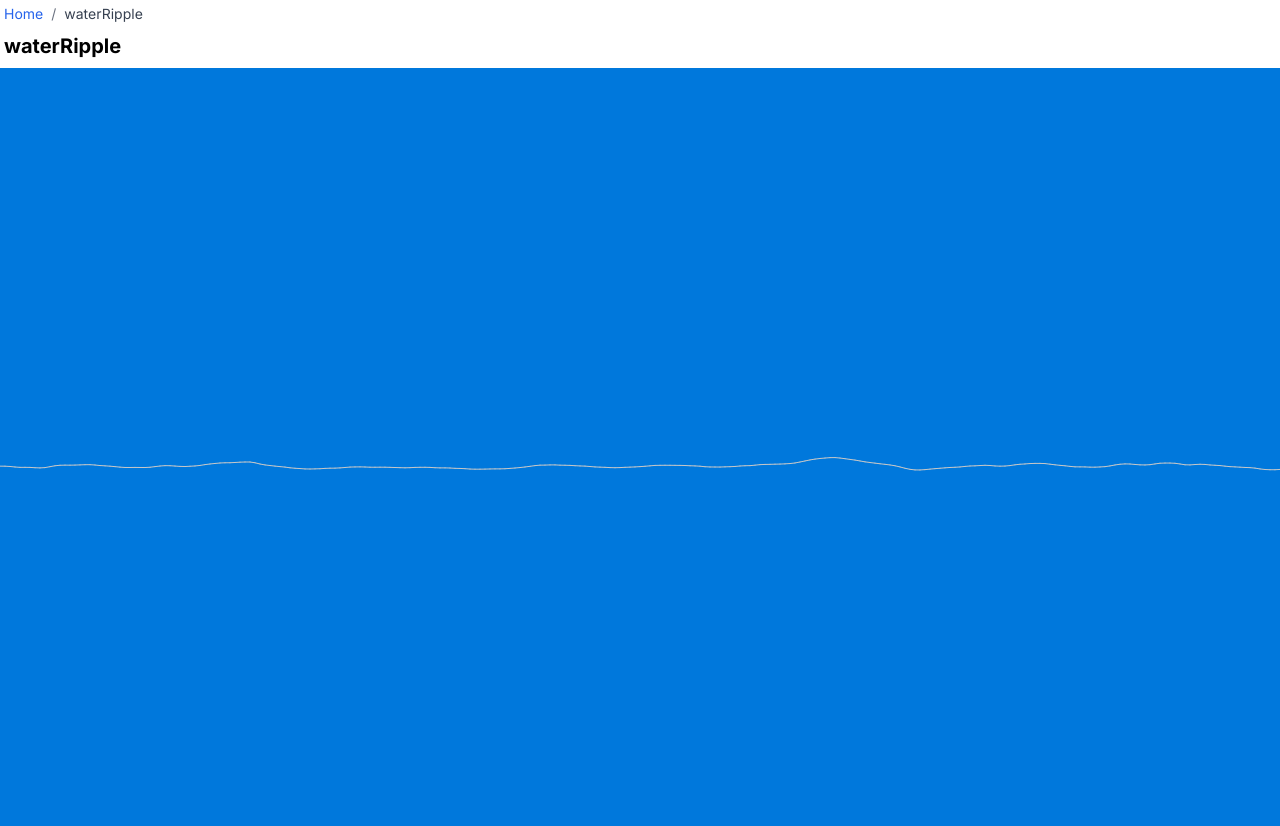
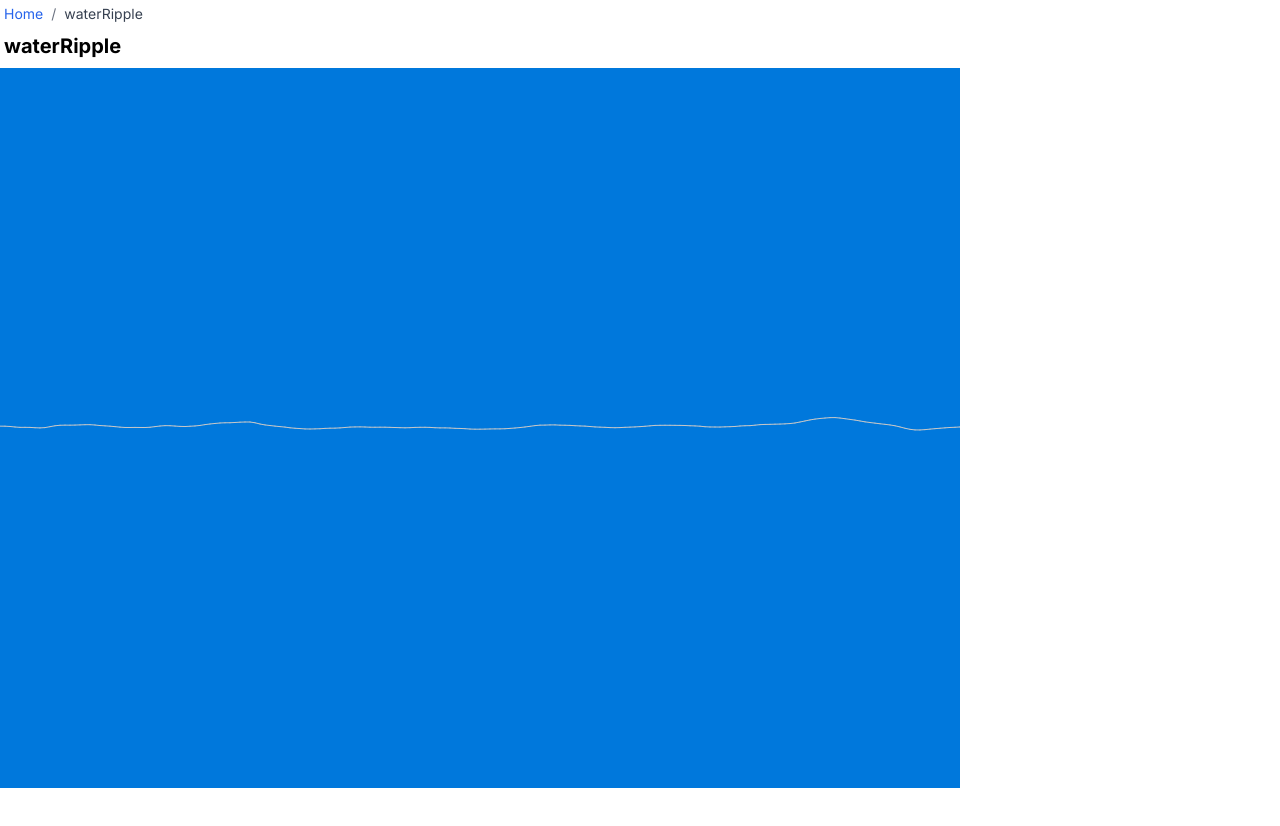
Before and after one commit to konumaru/p5gallery, a Next.js app: page /waterRipple in a window 1280 px wide. Shown: the top 826 px of the page. After the commit the page ends 800 px from the top, so only its background shows below. Built offline with nearby package versions, Linux system fonts and the light colour scheme.

Commit message:
Refactor waterRipple display method for improved performance

```diff
--- a/app/globals.css
+++ b/app/globals.css
@@ -11,8 +11,8 @@
 @media (prefers-color-scheme: dark) {
   :root {
     --foreground-rgb: 255, 255, 255;
-    --background-start-rgb: 0, 0, 0;
-    --background-end-rgb: 0, 0, 0;
+    /* --background-start-rgb: 0, 0, 0; */
+    /* --background-end-rgb: 0, 0, 0; */
   }
 }
 
--- a/app/waterRipple/src.tsx
+++ b/app/waterRipple/src.tsx
@@ -40,7 +40,6 @@ class Ripple {
 
       const alpha = p.map(p.cos(midAngle - p.atan2(this.dy, this.dx)), -1, 1, 0, this.opacity);
       p.stroke(255, 255, 255, alpha);
-      // p.strokeWeight(2);  // 線の太さを調整
       p.arc(0, 0, this.radius * 2, this.radius * 2, startAngle, endAngle);
     }
 
@@ -66,7 +65,9 @@ const P5Canvas: React.FC = () => {
 
     const sketch = (p: p5) => {
       p.setup = () => {
-        p.createCanvas(p.windowWidth, p.windowHeight);
+        const width = p.min(p.windowWidth, 960);
+        const height = p.min(p.windowHeight, 720);
+        p.createCanvas(width, height);
       };
 
       p.draw = () => {
```
